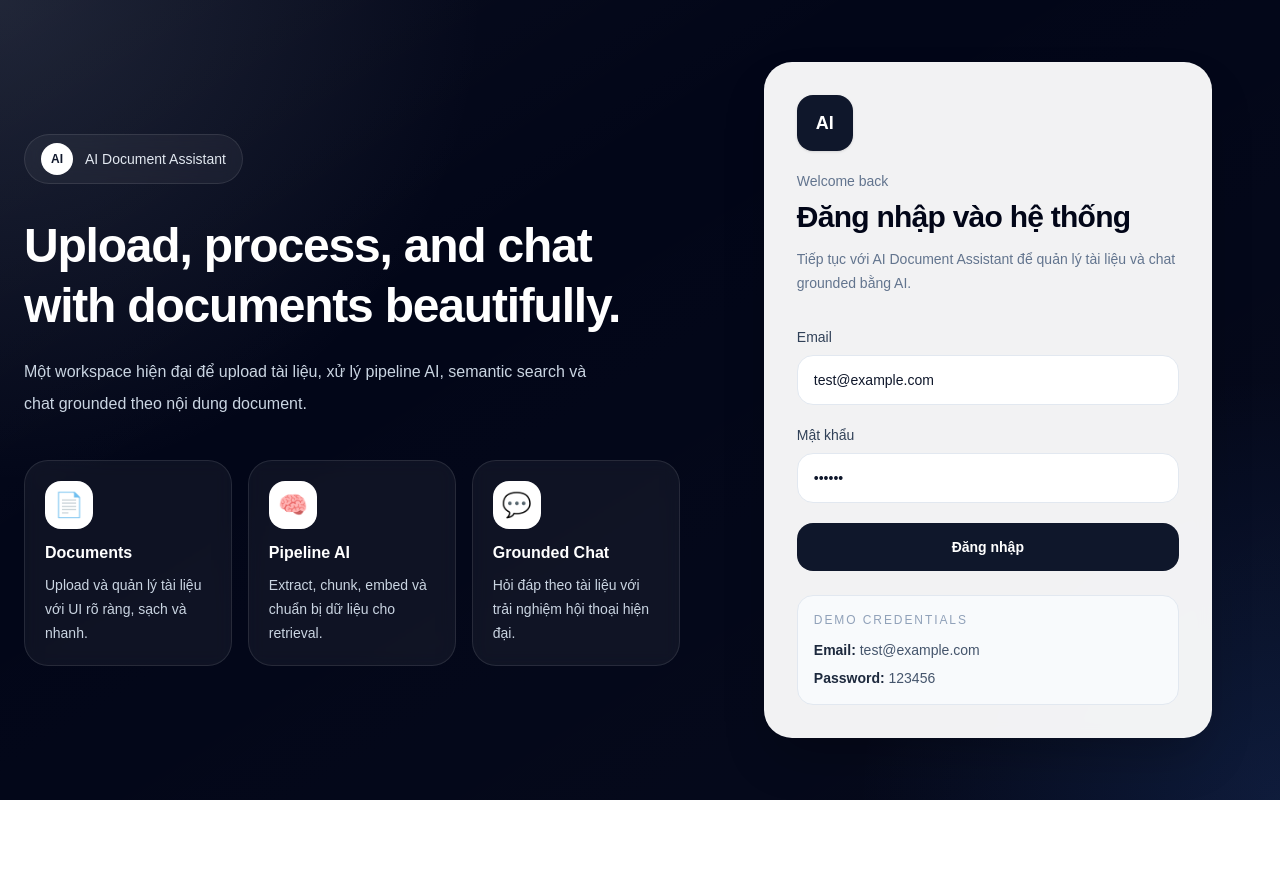
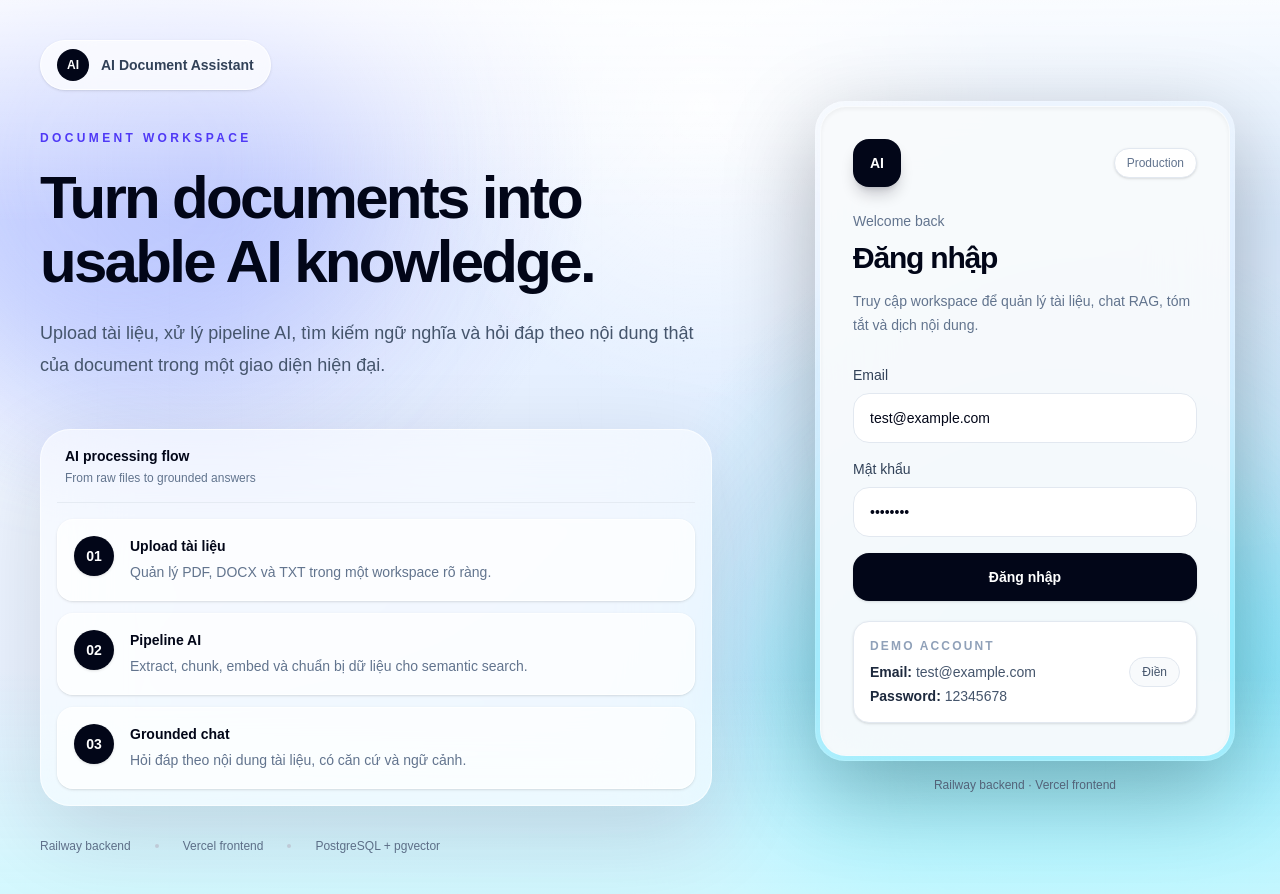
Before and after one commit to VuNguyen26/ai-document-assistant, a Next.js app in the folder apps/frontend/: page /login in a window 1280 px wide. Before the commit the page ends 800 px from the top, so only its background shows below. Built offline with nearby package versions, Linux system fonts and the light colour scheme; no server answers.

Commit message:
style: refine animated auth background colors

```diff
--- a/apps/frontend/src/app/(public)/layout.tsx
+++ b/apps/frontend/src/app/(public)/layout.tsx
@@ -4,67 +4,204 @@ type PublicLayoutProps = {
   children: ReactNode;
 };
 
+const highlights = [
+  {
+    step: "01",
+    label: "Upload tài liệu",
+    description: "Quản lý PDF, DOCX và TXT trong một workspace rõ ràng.",
+  },
+  {
+    step: "02",
+    label: "Pipeline AI",
+    description: "Extract, chunk, embed và chuẩn bị dữ liệu cho semantic search.",
+  },
+  {
+    step: "03",
+    label: "Grounded chat",
+    description: "Hỏi đáp theo nội dung tài liệu, có căn cứ và ngữ cảnh.",
+  },
+];
+
 export default function PublicLayout({ children }: PublicLayoutProps) {
   return (
-    <div className="relative min-h-screen overflow-hidden bg-slate-950">
-      <div className="absolute inset-0 bg-[radial-gradient(circle_at_top_left,_rgba(148,163,184,0.16),_transparent_32%),radial-gradient(circle_at_bottom_right,_rgba(59,130,246,0.14),_transparent_28%)]" />
-      <div className="absolute inset-0 bg-[linear-gradient(to_bottom_right,rgba(255,255,255,0.03),transparent_35%,rgba(255,255,255,0.02))]" />
+    <main className="relative min-h-screen overflow-hidden bg-[#e7f0ff] text-slate-950">
+      <style>
+        {`
+          @keyframes authBlobOne {
+            0%, 100% {
+              transform: translate3d(0, 0, 0) scale(1);
+            }
+            33% {
+              transform: translate3d(70px, 40px, 0) scale(1.12);
+            }
+            66% {
+              transform: translate3d(24px, 88px, 0) scale(0.96);
+            }
+          }
 
-      <div className="relative mx-auto grid min-h-screen max-w-7xl items-center gap-10 px-6 py-10 lg:grid-cols-[1.1fr_0.9fr]">
-        <section className="hidden lg:block">
-          <div className="max-w-2xl">
-            <div className="inline-flex items-center gap-3 rounded-full border border-white/10 bg-white/5 px-4 py-2 text-sm text-slate-200 backdrop-blur">
-              <span className="inline-flex h-8 w-8 items-center justify-center rounded-full bg-white text-xs font-bold text-slate-900">
+          @keyframes authBlobTwo {
+            0%, 100% {
+              transform: translate3d(0, 0, 0) scale(1);
+            }
+            33% {
+              transform: translate3d(-72px, -44px, 0) scale(1.1);
+            }
+            66% {
+              transform: translate3d(-28px, -96px, 0) scale(0.98);
+            }
+          }
+
+          @keyframes authGridDrift {
+            0% {
+              background-position: 0px 0px;
+            }
+            100% {
+              background-position: 72px 72px;
+            }
+          }
+
+          @keyframes authBeam {
+            0% {
+              transform: translateX(-55%) rotate(-10deg);
+              opacity: 0;
+            }
+            18% {
+              opacity: 0.48;
+            }
+            55% {
+              opacity: 0.28;
+            }
+            100% {
+              transform: translateX(55%) rotate(-10deg);
+              opacity: 0;
+            }
+          }
+
+          @keyframes authFloatCard {
+            0%, 100% {
+              transform: translateY(0);
+            }
+            50% {
+              transform: translateY(-8px);
+            }
+          }
+
+          @media (prefers-reduced-motion: reduce) {
+            .auth-blob-one,
+            .auth-blob-two,
+            .auth-grid,
+            .auth-beam,
+            .auth-flow-card {
+              animation: none !important;
+            }
+          }
+        `}
+      </style>
+
+      <div className="pointer-events-none absolute inset-0">
+        <div className="absolute inset-0 bg-[radial-gradient(circle_at_16%_18%,rgba(99,102,241,0.24),transparent_30%),radial-gradient(circle_at_82%_70%,rgba(34,211,238,0.30),transparent_34%),radial-gradient(circle_at_55%_12%,rgba(255,255,255,0.85),transparent_28%),linear-gradient(135deg,#f8fbff_0%,#e6f0ff_42%,#cfe8ff_100%)]" />
+
+        <div
+          className="auth-blob-one absolute left-[-150px] top-[-150px] h-[480px] w-[480px] rounded-full bg-indigo-300/45 blur-3xl"
+          style={{ animation: "authBlobOne 10s ease-in-out infinite" }}
+        />
+
+        <div
+          className="auth-blob-two absolute bottom-[-220px] right-[-130px] h-[580px] w-[580px] rounded-full bg-cyan-300/48 blur-3xl"
+          style={{ animation: "authBlobTwo 12s ease-in-out infinite" }}
+        />
+
+        <div
+          className="auth-grid absolute inset-0 bg-[linear-gradient(to_right,rgba(30,64,175,0.055)_1px,transparent_1px),linear-gradient(to_bottom,rgba(30,64,175,0.045)_1px,transparent_1px)] bg-[size:72px_72px] opacity-[0.12]"
+          style={{ animation: "authGridDrift 16s linear infinite" }}
+        />
+
+        <div
+          className="auth-beam absolute left-0 top-1/4 h-64 w-[150%] bg-gradient-to-r from-transparent via-white/55 to-transparent blur-2xl"
+          style={{ animation: "authBeam 8s ease-in-out infinite" }}
+        />
+
+        <div className="absolute inset-x-0 top-0 h-56 bg-gradient-to-b from-white/80 to-transparent" />
+        <div className="absolute inset-x-0 bottom-0 h-56 bg-gradient-to-t from-cyan-100/80 to-transparent" />
+      </div>
+
+      <div className="relative mx-auto flex min-h-screen w-full max-w-7xl items-center px-5 py-10 sm:px-8 lg:px-10">
+        <div className="grid w-full items-center gap-10 lg:grid-cols-[minmax(0,1fr)_430px] xl:gap-16">
+          <section className="hidden min-w-0 lg:block">
+            <div className="inline-flex items-center gap-3 rounded-full border border-white/80 bg-white/70 px-4 py-2 shadow-sm backdrop-blur-xl">
+              <span className="flex h-8 w-8 items-center justify-center rounded-full bg-slate-950 text-xs font-bold text-white">
                 AI
               </span>
-              <span>AI Document Assistant</span>
+              <span className="text-sm font-semibold text-slate-700">
+                AI Document Assistant
+              </span>
             </div>
 
-            <h1 className="mt-8 text-5xl font-bold leading-tight tracking-tight text-white">
-              Upload, process, and chat with documents beautifully.
+            <div className="mt-10 max-w-3xl">
+              <p className="mb-5 text-xs font-semibold uppercase tracking-[0.28em] text-indigo-600">
+                Document workspace
+              </p>
+
+              <h1 className="text-5xl font-semibold leading-[1.06] tracking-[-0.045em] text-slate-950 xl:text-6xl">
+                Turn documents into usable AI knowledge.
               </h1>
 
-            <p className="mt-5 max-w-xl text-base leading-8 text-slate-300">
-              Một workspace hiện đại để upload tài liệu, xử lý pipeline AI,
-              semantic search và chat grounded theo nội dung document.
-            </p>
-
-            <div className="mt-10 grid gap-4 sm:grid-cols-3">
-              <div className="rounded-3xl border border-white/10 bg-white/5 p-5 backdrop-blur">
-                <div className="mb-3 flex h-12 w-12 items-center justify-center rounded-2xl bg-white text-2xl">
-                  📄
-                </div>
-                <h3 className="text-base font-semibold text-white">Documents</h3>
-                <p className="mt-2 text-sm leading-6 text-slate-300">
-                  Upload và quản lý tài liệu với UI rõ ràng, sạch và nhanh.
+              <p className="mt-6 max-w-2xl text-base leading-8 text-slate-600 xl:text-lg">
+                Upload tài liệu, xử lý pipeline AI, tìm kiếm ngữ nghĩa và hỏi
+                đáp theo nội dung thật của document trong một giao diện hiện đại.
               </p>
             </div>
 
-              <div className="rounded-3xl border border-white/10 bg-white/5 p-5 backdrop-blur">
-                <div className="mb-3 flex h-12 w-12 items-center justify-center rounded-2xl bg-white text-2xl">
-                  🧠
-                </div>
-                <h3 className="text-base font-semibold text-white">Pipeline AI</h3>
-                <p className="mt-2 text-sm leading-6 text-slate-300">
-                  Extract, chunk, embed và chuẩn bị dữ liệu cho retrieval.
+            <div
+              className="auth-flow-card mt-12 max-w-2xl rounded-[30px] border border-white/60 bg-white/52 p-4 shadow-[0_28px_90px_rgba(15,23,42,0.14)] backdrop-blur-2xl"
+              style={{ animation: "authFloatCard 7s ease-in-out infinite" }}
+            >
+              <div className="mb-4 border-b border-slate-200/80 px-2 pb-4">
+                <p className="text-sm font-semibold text-slate-950">
+                  AI processing flow
+                </p>
+                <p className="mt-1 text-xs text-slate-500">
+                  From raw files to grounded answers
                 </p>
               </div>
 
-              <div className="rounded-3xl border border-white/10 bg-white/5 p-5 backdrop-blur">
-                <div className="mb-3 flex h-12 w-12 items-center justify-center rounded-2xl bg-white text-2xl">
-                  💬
+              <div className="grid gap-3">
+                {highlights.map((item) => (
+                  <div
+                    key={item.step}
+                    className="group flex gap-4 rounded-2xl border border-white/70 bg-white/72 p-4 shadow-sm transition hover:border-indigo-200 hover:bg-white/90"
+                  >
+                    <div className="flex h-10 w-10 shrink-0 items-center justify-center rounded-full bg-slate-950 text-sm font-semibold text-white shadow-sm">
+                      {item.step}
                     </div>
-                <h3 className="text-base font-semibold text-white">Grounded Chat</h3>
-                <p className="mt-2 text-sm leading-6 text-slate-300">
-                  Hỏi đáp theo tài liệu với trải nghiệm hội thoại hiện đại.
+
+                    <div>
+                      <p className="text-sm font-semibold text-slate-950">
+                        {item.label}
+                      </p>
+                      <p className="mt-1 text-sm leading-6 text-slate-500">
+                        {item.description}
                       </p>
                     </div>
                   </div>
+                ))}
+              </div>
+            </div>
+
+            <div className="mt-8 flex items-center gap-6 text-xs font-medium text-slate-500">
+              <span>Railway backend</span>
+              <span className="h-1 w-1 rounded-full bg-slate-300" />
+              <span>Vercel frontend</span>
+              <span className="h-1 w-1 rounded-full bg-slate-300" />
+              <span>PostgreSQL + pgvector</span>
             </div>
           </section>
 
-        <section className="flex items-center justify-center">{children}</section>
+          <section className="flex min-h-[calc(100vh-5rem)] items-center justify-center lg:min-h-0">
+            {children}
+          </section>
         </div>
       </div>
+    </main>
   );
 }
--- a/apps/frontend/src/features/auth/components/LoginForm.tsx
+++ b/apps/frontend/src/features/auth/components/LoginForm.tsx
@@ -6,12 +6,15 @@ import { useEffect, useState } from "react";
 import toast from "react-hot-toast";
 import { login } from "../api/auth.api";
 
+const DEMO_EMAIL = "test@example.com";
+const DEMO_PASSWORD = "12345678";
+
 export default function LoginForm() {
   const router = useRouter();
   const searchParams = useSearchParams();
 
-  const [email, setEmail] = useState("test@example.com");
-  const [password, setPassword] = useState("123456");
+  const [email, setEmail] = useState(DEMO_EMAIL);
+  const [password, setPassword] = useState(DEMO_PASSWORD);
   const [error, setError] = useState("");
   const [isSubmitting, setIsSubmitting] = useState(false);
   const [isCheckingExistingAuth, setIsCheckingExistingAuth] = useState(true);
@@ -60,64 +63,82 @@ export default function LoginForm() {
 
   if (isCheckingExistingAuth) {
     return (
-      <div className="w-full max-w-md rounded-[28px] border border-white/10 bg-white/90 p-8 shadow-2xl backdrop-blur">
-        <div className="flex items-center justify-center py-10">
-          <div className="rounded-2xl border border-slate-200 bg-slate-50 px-4 py-3 text-sm text-slate-600">
-            Đang kiểm tra đăng nhập...
-          </div>
+      <div className="w-full max-w-[420px] rounded-[28px] border border-white/10 bg-white/[0.08] p-6 shadow-2xl backdrop-blur-xl">
+        <div className="rounded-2xl border border-white/10 bg-white/90 px-4 py-3 text-sm text-slate-600">
+          Đang kiểm tra phiên đăng nhập...
         </div>
       </div>
     );
   }
 
   return (
-    <div className="w-full max-w-md rounded-[28px] border border-white/10 bg-white/95 p-8 shadow-2xl backdrop-blur">
-      <div className="mb-8">
-        <div className="mb-5 flex h-14 w-14 items-center justify-center rounded-2xl bg-slate-900 text-lg font-bold text-white shadow-sm">
+    <div className="w-full max-w-[420px]">
+      <div className="rounded-[30px] border border-white/10 bg-white/[0.09] p-1 shadow-[0_28px_90px_rgba(0,0,0,0.28)] backdrop-blur-2xl">
+        <div className="rounded-[26px] border border-white/10 bg-[#f8fafc]/95 p-7 text-slate-950 shadow-inner sm:p-8">
+          <div className="mb-7">
+            <div className="mb-6 flex items-center justify-between">
+              <div className="flex h-12 w-12 items-center justify-center rounded-2xl bg-slate-950 text-sm font-bold text-white shadow-lg shadow-slate-950/20">
                 AI
               </div>
 
-        <p className="text-sm font-medium text-slate-500">
-          Welcome back
-        </p>
-        <h1 className="mt-2 text-3xl font-bold tracking-tight text-slate-950">
-          Đăng nhập vào hệ thống
+              <div className="rounded-full border border-slate-200 bg-white px-3 py-1.5 text-xs font-medium text-slate-500 shadow-sm">
+                Production
+              </div>
+            </div>
+
+            <p className="text-sm font-medium text-slate-500">Welcome back</p>
+
+            <h1 className="mt-2 text-[30px] font-semibold leading-tight tracking-[-0.04em] text-slate-950">
+              Đăng nhập
             </h1>
-        <p className="mt-3 text-sm leading-6 text-slate-500">
-          Tiếp tục với AI Document Assistant để quản lý tài liệu và chat grounded
-          bằng AI.
+
+            <p className="mt-3 max-w-sm text-sm leading-6 text-slate-500">
+              Truy cập workspace để quản lý tài liệu, chat RAG, tóm tắt và dịch
+              nội dung.
             </p>
           </div>
 
-      <form onSubmit={handleSubmit} className="space-y-5">
+          <form onSubmit={handleSubmit} className="space-y-4">
             <div>
-          <label className="mb-2 block text-sm font-medium text-slate-700">
+              <label
+                htmlFor="email"
+                className="mb-2 block text-sm font-medium text-slate-700"
+              >
                 Email
               </label>
+
               <input
+                id="email"
                 type="email"
                 value={email}
                 onChange={(e) => setEmail(e.target.value)}
-            placeholder="Nhập email"
-            className="w-full rounded-2xl border border-slate-200 bg-white px-4 py-3.5 text-sm text-slate-900 outline-none transition focus:border-slate-400"
+                placeholder="you@example.com"
+                autoComplete="email"
+                className="w-full rounded-2xl border border-slate-200 bg-white px-4 py-3.5 text-sm text-slate-950 outline-none transition placeholder:text-slate-400 hover:border-slate-300 focus:border-slate-900 focus:ring-4 focus:ring-slate-900/5"
               />
             </div>
 
             <div>
-          <label className="mb-2 block text-sm font-medium text-slate-700">
+              <label
+                htmlFor="password"
+                className="mb-2 block text-sm font-medium text-slate-700"
+              >
                 Mật khẩu
               </label>
+
               <input
+                id="password"
                 type="password"
                 value={password}
                 onChange={(e) => setPassword(e.target.value)}
                 placeholder="Nhập mật khẩu"
-            className="w-full rounded-2xl border border-slate-200 bg-white px-4 py-3.5 text-sm text-slate-900 outline-none transition focus:border-slate-400"
+                autoComplete="current-password"
+                className="w-full rounded-2xl border border-slate-200 bg-white px-4 py-3.5 text-sm text-slate-950 outline-none transition placeholder:text-slate-400 hover:border-slate-300 focus:border-slate-900 focus:ring-4 focus:ring-slate-900/5"
               />
             </div>
 
             {error ? (
-          <div className="rounded-2xl border border-rose-200 bg-rose-50 px-4 py-3 text-sm text-rose-700">
+              <div className="rounded-2xl border border-rose-200 bg-rose-50 px-4 py-3 text-sm leading-6 text-rose-700">
                 {error}
               </div>
             ) : null}
@@ -125,27 +146,53 @@ export default function LoginForm() {
             <button
               type="submit"
               disabled={isSubmitting}
-          className="w-full rounded-2xl bg-slate-900 px-4 py-3.5 text-sm font-semibold text-white transition hover:bg-slate-800 disabled:cursor-not-allowed disabled:bg-slate-300"
+              className="w-full rounded-2xl bg-slate-950 px-4 py-3.5 text-sm font-semibold text-white shadow-sm transition hover:-translate-y-0.5 hover:bg-slate-800 hover:shadow-lg disabled:cursor-not-allowed disabled:translate-y-0 disabled:bg-slate-300 disabled:shadow-none"
             >
               {isSubmitting ? "Đang đăng nhập..." : "Đăng nhập"}
             </button>
           </form>
 
-      <div className="mt-6 rounded-2xl border border-slate-200 bg-slate-50 p-4">
-        <p className="text-xs font-medium uppercase tracking-[0.16em] text-slate-400">
-          Demo credentials
+          <div className="mt-5 rounded-2xl border border-slate-200 bg-white px-4 py-4 shadow-sm">
+            <div className="flex items-center justify-between gap-4">
+              <div>
+                <p className="text-xs font-semibold uppercase tracking-[0.18em] text-slate-400">
+                  Demo account
                 </p>
-        <div className="mt-3 grid gap-2 text-sm text-slate-600">
+
+                <div className="mt-2 space-y-1 text-sm text-slate-600">
                   <p>
                     <span className="font-semibold text-slate-800">Email:</span>{" "}
-            test@example.com
+                    {DEMO_EMAIL}
                   </p>
+
                   <p>
-            <span className="font-semibold text-slate-800">Password:</span>{" "}
-            123456
+                    <span className="font-semibold text-slate-800">
+                      Password:
+                    </span>{" "}
+                    {DEMO_PASSWORD}
                   </p>
                 </div>
               </div>
+
+              <button
+                type="button"
+                onClick={() => {
+                  setEmail(DEMO_EMAIL);
+                  setPassword(DEMO_PASSWORD);
+                  setError("");
+                }}
+                className="shrink-0 rounded-full border border-slate-200 bg-slate-50 px-3 py-1.5 text-xs font-medium text-slate-600 transition hover:border-slate-300 hover:bg-white hover:text-slate-950"
+              >
+                Điền
+              </button>
+            </div>
+          </div>
+        </div>
+      </div>
+
+      <p className="mt-4 text-center text-xs text-slate-500">
+        Railway backend · Vercel frontend
+      </p>
     </div>
   );
 }
```
Lines whose indentation alone changed are shown as unchanged.
